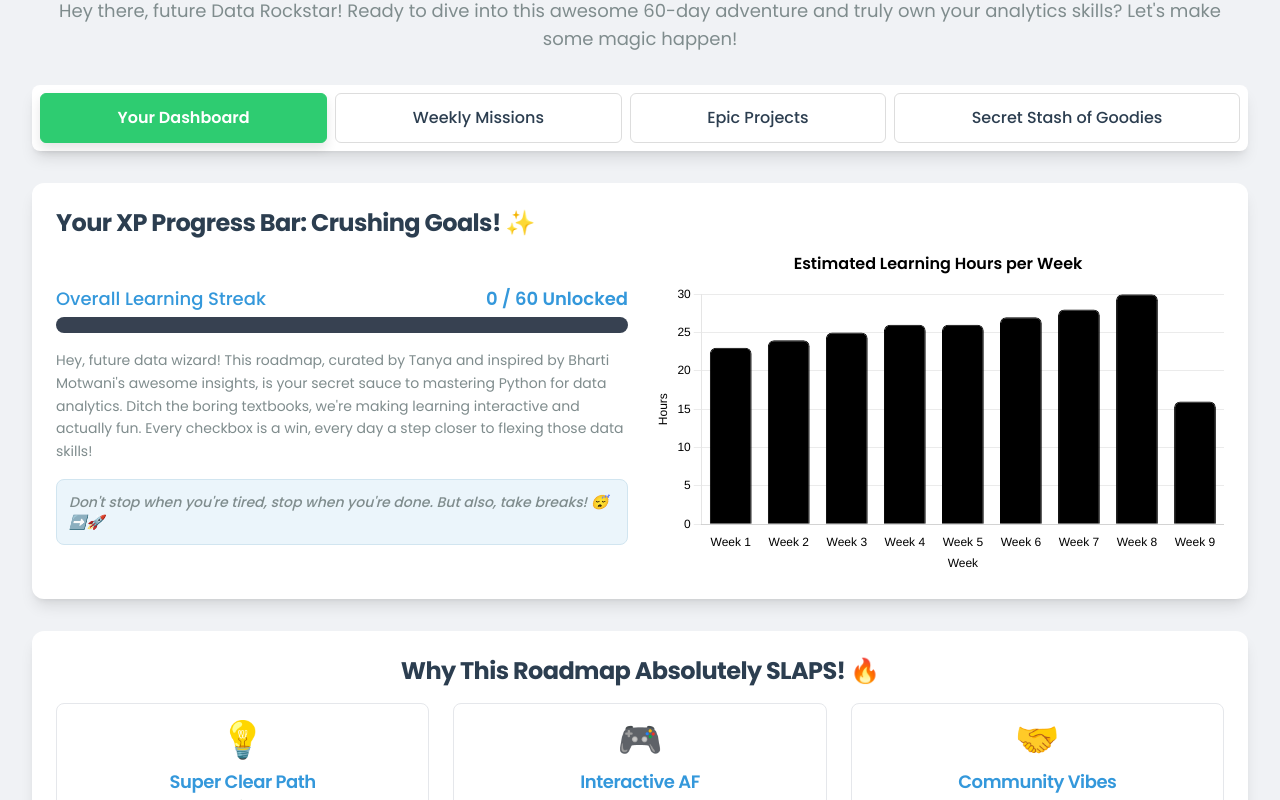
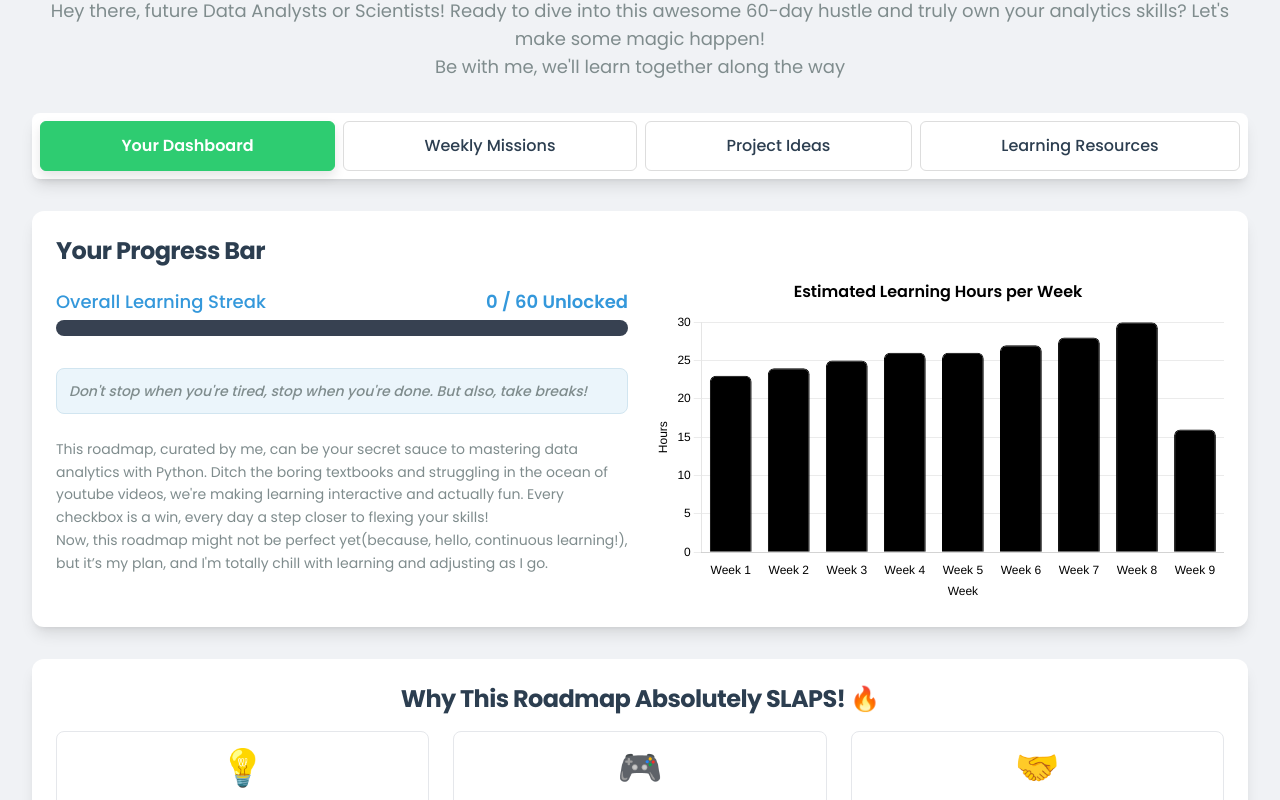
Before and after one commit to flaily-fox/60-Days-Analytics-Learning-Dashboard, a plain HTML site: page index.html in a window 1280 px wide. Shown: the part 143-943 px from the top of the page. Drawn offline with nearby package versions, Linux system fonts and the light colour scheme.

Commit message:
updated commit

```diff
--- a/index.html
+++ b/index.html
@@ -3,7 +3,7 @@
 <head>
     <meta charset="UTF-8">
     <meta name="viewport" content="width=device-width, initial-scale=1.0">
-    <title>Level Up Your Analytics: 60-Day Roadmap with Tanya!</title>
+    <title>60-Day DA Roadmap with Tanya!</title>
 
     <!-- Tailwind CSS CDN for utility classes -->
     <script src="https://cdn.tailwindcss.com"></script>
@@ -11,7 +11,7 @@
     <!-- Chart.js CDN for interactive charts -->
     <script src="https://cdn.jsdelivr.net/npm/chart.js"></script>
 
-    <!-- Google Fonts (Poppins for a modern, friendly feel) -->
+    <!-- Google Fonts -->
     <link rel="preconnect" href="https://fonts.googleapis.com">
     <link rel="preconnect" href="https://fonts.gstatic.com" crossorigin>
     <link href="https://fonts.googleapis.com/css2?family=Poppins:wght@400;500;600;700&display=swap" rel="stylesheet">
@@ -300,8 +300,8 @@
 
     <div class="container mx-auto p-4 md:p-8">
         <header class="text-center mb-8">
-            <h1 class="text-4xl md:text-5xl font-bold text-accent-green leading-tight">Level Up Your Analytics Game <br> with Tanya! 🚀</h1>
-            <p class="text-lg text-secondary-text mt-3">Hey there, future Data Rockstar! Ready to dive into this awesome 60-day adventure and truly own your analytics skills? Let's make some magic happen!</p>
+            <h1 class="text-4xl md:text-5xl font-bold text-accent-green leading-tight">Path to Data Analytics in just 60 days<br> with Tanya! 🚀</h1>
+            <p class="text-lg text-secondary-text mt-3">Hey there, future Data Analysts or Scientists! Ready to dive into this awesome 60-day hustle and truly own your analytics skills? Let's make some magic happen!<br>Be with me, we'll learn together along the way</p>
         </header>
 
         <main>
@@ -309,15 +309,15 @@
             <nav id="main-tabs" class="flex flex-wrap justify-center mb-8 bg-card-bg p-2 rounded-lg shadow-lg">
                 <button data-tab="dashboard" class="main-tab-button px-6 py-3 rounded-md transition-all duration-300 focus:outline-none focus:ring-2 focus:ring-offset-2 focus:ring-accent-green">Your Dashboard</button>
                 <button data-tab="weekly-tasks" class="main-tab-button px-6 py-3 rounded-md transition-all duration-300 focus:outline-none focus:ring-2 focus:ring-offset-2 focus:ring-accent-green">Weekly Missions</button>
-                <button data-tab="projects" class="main-tab-button px-6 py-3 rounded-md transition-all duration-300 focus:outline-none focus:ring-2 focus:ring-offset-2 focus:ring-accent-green">Epic Projects</button>
-                <button data-tab="resources" class="main-tab-button px-6 py-3 rounded-md transition-all duration-300 focus:outline-none focus:ring-2 focus:ring-offset-2 focus:ring-accent-green">Secret Stash of Goodies</button>
+                <button data-tab="projects" class="main-tab-button px-6 py-3 rounded-md transition-all duration-300 focus:outline-none focus:ring-2 focus:ring-offset-2 focus:ring-accent-green">Project Ideas</button>
+                <button data-tab="resources" class="main-tab-button px-6 py-3 rounded-md transition-all duration-300 focus:outline-none focus:ring-2 focus:ring-offset-2 focus:ring-accent-green">Learning Resources</button>
             </nav>
 
             <!-- Dashboard Tab Content -->
             <div id="dashboard-content" class="tab-content">
                 <!-- Dashboard Section -->
                 <section id="dashboard-main" class="mb-8 p-6 bg-card-bg rounded-xl shadow-lg">
-                    <h2 class="text-2xl font-bold mb-4 text-primary-text">Your XP Progress Bar: Crushing Goals! ✨</h2>
+                    <h2 class="text-2xl font-bold mb-4 text-primary-text">Your Progress Bar</h2>
                     <div class="grid grid-cols-1 md:grid-cols-2 gap-6 items-center">
                         <!-- Progress Summary -->
                         <div class="flex flex-col justify-center">
@@ -330,11 +330,15 @@
                                     <div id="progress-bar" class="bg-accent-green h-4 rounded-full progress-bar-fill" style="width: 0%"></div>
                                 </div>
                             </div>
-                            <div>
-                                <p class="text-sm text-secondary-text leading-relaxed">Hey, future data wizard! This roadmap, curated by Tanya and inspired by Bharti Motwani's awesome insights, is your secret sauce to mastering Python for data analytics. Ditch the boring textbooks, we're making learning interactive and actually fun. Every checkbox is a win, every day a step closer to flexing those data skills!</p>
-                                <div id="motivation-quote" class="mt-4 p-3 bg-gray-700/70 rounded-lg border border-gray-600 text-secondary-text text-sm italic font-medium">
+                            <div id="motivation-quote" class="mt-4 p-3 bg-gray-700/70 rounded-lg border border-gray-600 text-secondary-text text-sm italic font-medium">
                                     "The only way to do great work is to love what you do. Keep pushing, fam!"
                                 </div>
+                            <br>
+                            <div>
+                                <p class="text-sm text-secondary-text leading-relaxed">This roadmap, curated by me, can be your secret sauce to mastering data analytics with Python. Ditch the boring textbooks and struggling in the ocean of youtube videos, we're making learning interactive and actually fun. Every checkbox is a win, every day a step closer to flexing your skills!
+                                <br>
+                                Now, this roadmap might not be perfect yet(because, hello, continuous learning!), but it’s my plan, and I'm totally chill with learning and adjusting as I go.</p>
+                                <br>
                             </div>
                         </div>
                         <!-- Chart -->
@@ -369,14 +373,14 @@
                 <!-- Community Section -->
                 <section id="community" class="mb-8 p-6 bg-card-bg rounded-xl shadow-lg text-center">
                     <h2 class="text-2xl font-bold mb-4 text-primary-text">Squad Up! Join the Data Fam! 👯‍♀️</h2>
-                    <p class="text-secondary-text mb-6">Learning is way more fun when you've got your crew! Slide into our DMs (aka groups) to ask Tanya anything, share your wins, get unstuck, and meet other cool people on the same data journey. Let's make some noise!</p>
+                    <p class="text-secondary-text mb-6">Learning is way more fun when you've got rigth peers! Join our whatsapp community, share your wins, get unstuck, and meet other cool people on the same data journey. We'll share resources, tackle challenges, and keep the good vibes flowing.</p>
                     <div class="flex flex-wrap justify-center gap-4">
-                        <a href="https://chat.whatsapp.com/dummy-whatsapp-link" target="_blank" rel="noopener noreferrer" class="community-button whatsapp-button">
+                        <a href="https://chat.whatsapp.com/JzUQIybtxWV3FYKit3l3TT" target="_blank" rel="noopener noreferrer" class="community-button whatsapp-button">
                             <span class="text-2xl mr-2">💚</span> Join WhatsApp Fam
                         </a>
-                        <a href="https://t.me/dummy-telegram-link" target="_blank" rel="noopener noreferrer" class="community-button telegram-button">
+                        <!-- <a href="https://t.me/dummy-telegram-link" target="_blank" rel="noopener noreferrer" class="community-button telegram-button">
                             <span class="text-2xl mr-2">💙</span> Slide into Telegram
-                        </a>
+                        </a> -->
                     </div>
                 </section>
             </div>
@@ -385,8 +389,8 @@
             <div id="weekly-tasks-content" class="tab-content hidden">
                 <!-- Weekly Navigation -->
                 <section id="navigation" class="mb-6 p-6 bg-card-bg rounded-xl shadow-lg">
-                    <h2 class="text-2xl font-bold mb-4 text-primary-text">Your Weekly Missions (Choose Your Adventure!) 🗺️</h2>
-                    <p class="text-secondary-text mb-4">Tap a week to unveil your next set of challenges. Each mission builds on the last, turning you into an analytics boss level by level. Don't sweat it, you got this!</p>
+                    <h2 class="text-2xl font-bold mb-4 text-primary-text">Your Weekly Missions</h2>
+                    <p class="text-secondary-text mb-4">Tap a week to know your next set of challenges. Each mission builds on the last, teaching you data analytics level by level. Don't sweat it, you got this!</p>
                     <div id="week-tabs" class="flex flex-wrap gap-2 justify-center">
                         <!-- Week buttons will be dynamically inserted here by JavaScript -->
                     </div>
@@ -405,8 +409,8 @@
             <div id="projects-content" class="tab-content hidden">
                 <!-- Project Recommendations Section -->
                 <section id="project-recommendations" class="mb-8 p-6 bg-card-bg rounded-xl shadow-lg">
-                    <h2 class="text-2xl font-bold mb-4 text-primary-text text-center">Project Ideas: Prove Your Skills! 🏆</h2>
-                    <p class="text-secondary-text mb-6 text-center">Ready to flex those new muscles? Here are some project ideas to build your portfolio. Start simple, then level up!</p>
+                    <h2 class="text-2xl font-bold mb-4 text-primary-text text-center">Project Ideas</h2>
+                    <p class="text-secondary-text mb-6 text-center">Here are some project ideas to test your skills and build your portfolio. Start simple, then level up!</p>
                     <div id="project-list" class="space-y-6">
                         <!-- Project recommendations will be dynamically inserted here by JavaScript -->
                     </div>
@@ -417,8 +421,8 @@
             <div id="resources-content" class="tab-content hidden">
                 <!-- All Learning Resources Section -->
                 <section id="all-resources" class="mb-8 p-6 bg-card-bg rounded-xl shadow-lg">
-                    <h2 class="text-2xl font-bold mb-4 text-primary-text text-center">All the Goodies: Your Learning Arsenal 🎒</h2>
-                    <p class="text-secondary-text mb-6 text-center">Beyond the daily links, here are some legendary resources to keep you soaring. Bookmark these gems!</p>
+                    <h2 class="text-2xl font-bold mb-4 text-primary-text text-center">Resources</h2>
+                    <p class="text-secondary-text mb-6 text-center">Beyond the daily links, here are some great resources to keep you going. Siddhardhan and KrishNaik Sir are the OGs!</p>
                     <!-- New wrapper for the 2x2 grid -->
                     <div id="resource-list" class="grid grid-cols-1 sm:grid-cols-2 gap-6 max-w-4xl mx-auto">
                         <!-- All learning resources will be dynamically inserted here by JavaScript -->
@@ -516,17 +520,17 @@
 
         // Motivational messages for daily boosts
         const motivationalQuotes = [
-            "You're not just learning, you're leveling up! Keep that grind strong. 💪",
-            "Every line of code is a step closer to data mastery. You're a coding legend! ✨",
-            "Don't stop when you're tired, stop when you're done. But also, take breaks! 😴➡️🚀",
-            "Data is the new oil, and you're learning to drill for it. Strike gold! 💰",
-            "Errors are just opportunities to learn. Debug it like a boss! 🐛➡️🦋",
-            "Your brain is getting stronger with every new concept. Flex those neural networks! 🧠",
-            "The future belongs to those who learn. You're building that future, one day at a time. 🔮",
-            "Think of this as your personal data analytics bootcamp. You're crushing it!🏋️‍♀️",
-            "Small steps every day lead to big results. Consistency is key! 🔑",
-            "You're literally turning raw data into insights. That's a superpower! 🦸",
-            "Embrace the challenge, cherish the progress. You're doing amazing! 🎉"
+            "You're not just learning, you're leveling up! Keep that grind strong.",
+            "Every line of code is a step closer to data mastery. You're a coding legend!",
+            "Don't stop when you're tired, stop when you're done. But also, take breaks!",
+            "Data is the new oil, and you're learning to drill for it. Strike gold!",
+            "Errors are just opportunities to learn. Debug it like a boss!",
+            "Your brain is getting stronger with every new concept. Flex those neural networks!",
+            "The future belongs to those who learn. You're building that future, one day at a time.",
+            "Think of this as your personal data analytics bootcamp. You're crushing it!",
+            "Small steps every day lead to big results. Consistency is key!",
+            "You're literally turning raw data into insights. That's a superpower! ",
+            "Embrace the challenge, cherish the progress. You're doing amazing! "
         ];
 
         // Project Recommendations (Level-wise)
```
